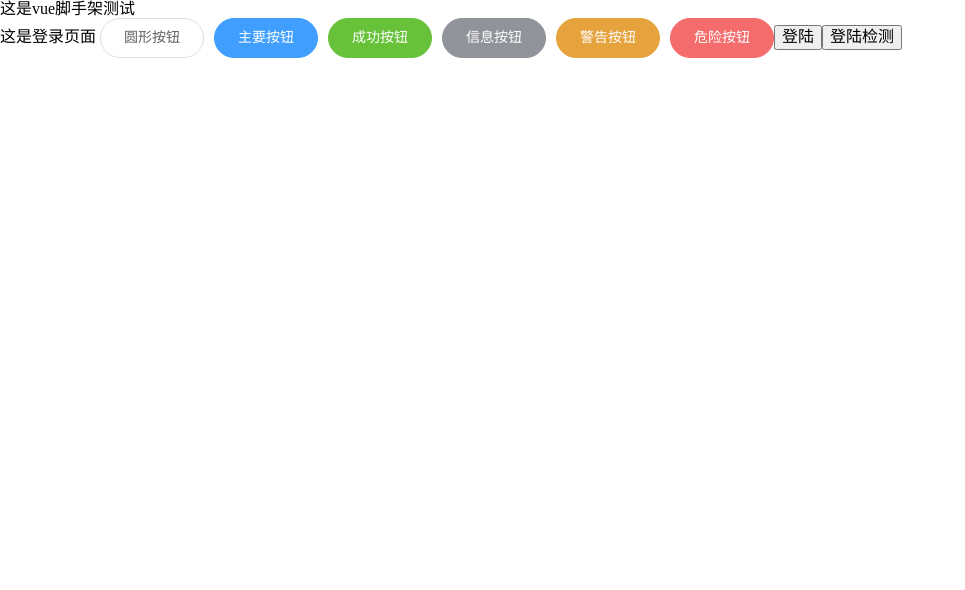
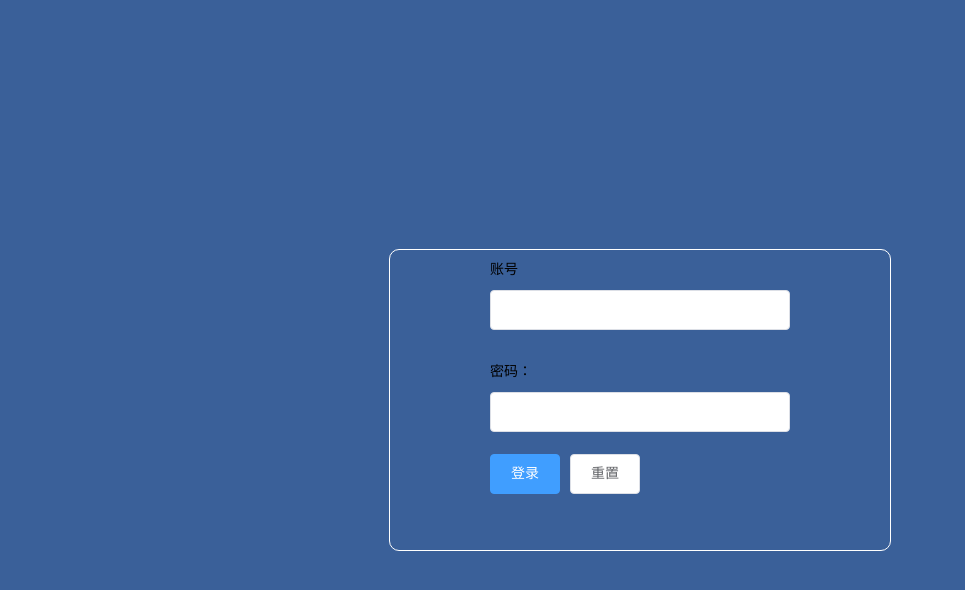
Before and after one commit to bigLxiny/2018227BackstageManagement, a Vue app: page /#/login in a window 1280 px wide. Shown: the top 590 px of the page, without its empty margins (0-965 px from the left). Built offline with nearby package versions, Linux system fonts and the light colour scheme.

Commit message:
登录完成

```diff
--- a/src/component/App.vue
+++ b/src/component/App.vue
@@ -1,20 +1,12 @@
 <template>
-  <div>
-      {{msg}}
-      <router-view></router-view>
-  </div>
+    <!-- 登陆与后台管理页面互相切换 -->
+    <router-view></router-view>
 </template>
 
 <script>
-export default {
-    data(){
-        return{
-            msg:'这是vue脚手架测试'
-        }
+    export default {
     }
-}
 </script>
 
 <style scoped>
-
 </style>
--- /dev/null
+++ b/src/component/admin/Admin.vue
@@ -0,0 +1,24 @@
+<template>
+  <div>
+      <!-- 公共头部 -->
+      <app-header></app-header>
+      <!-- 公共左侧 -->
+      <app-aside></app-aside>
+      <!-- 变化的子页面-->
+      <router-view></router-view>
+  </div>
+</template>
+<script>
+import Header from "./subcom/Header.vue";
+import Aside from "./subcom/Aside.vue";
+export default {
+    //注册子组件
+    components:{
+        appHeader:Header,
+        appAside:Aside
+    }
+}
+</script>
+<style scoped>
+
+</style>
--- /dev/null
+++ b/src/component/admin/shopcart/Shopcart.vue
@@ -0,0 +1,15 @@
+<template>
+  <div>
+      购物车
+  </div>
+</template>
+
+<script>
+export default {
+
+}
+</script>
+
+<style>
+
+</style>
--- /dev/null
+++ b/src/component/admin/subcom/Aside.vue
@@ -0,0 +1,15 @@
+<template>
+  <div>
+      公共左侧组件
+  </div>
+</template>
+
+<script>
+export default {
+
+}
+</script>
+
+<style>
+
+</style>
--- /dev/null
+++ b/src/component/admin/subcom/Header.vue
@@ -0,0 +1,15 @@
+<template>
+  <div>
+      公共头部组件
+  </div>
+</template>
+
+<script>
+export default {
+
+}
+</script>
+
+<style>
+
+</style>
--- a/src/component/login/Login.vue
+++ b/src/component/login/Login.vue
@@ -1,15 +1,23 @@
 <template>
-  <div>
-      {{msg}}
-  <el-button round>圆形按钮</el-button>
-  <el-button type="primary" round>主要按钮</el-button>
-  <el-button type="success" round>成功按钮</el-button>
-  <el-button type="info" round>信息按钮</el-button>
-  <el-button type="warning" round>警告按钮</el-button>
-  <el-button type="danger" round>危险按钮</el-button>
+    <div class="login">
+        <!-- 居中的模态框 -->
+        <section>
+            <el-form :model="ruleForm2" status-icon :rules="rules2" ref="Form" label-width="100px" class="demo-ruleForm">
+                <el-form-item prop="userName">
+                    账号
+                    <el-input type="text" v-model="ruleForm2.uname" auto-complete="off"></el-input>
+                </el-form-item>
+                <el-form-item label="" prop="password">
+                    密码：
+                    <el-input type="password" v-model="ruleForm2.upwd" auto-complete="off"></el-input>
+                </el-form-item>
 
-  <button @click="login">登陆</button>
-        <button @click="isLogin">登陆检测</button>
+                <el-form-item>
+                    <el-button type="primary" @click="submitForm('Form')">登录</el-button>
+                    <el-button @click="resetForm('Form')">重置</el-button>
+                </el-form-item>
+            </el-form>
+        </section>
     </div>
 </template>
 
@@ -18,26 +26,81 @@
 export default {
   data() {
     return {
-                user: {
-                    uname: "admin",
-                    upwd: "123456"
+      ruleForm2: {
+        upwd: "",
+        uname: ""
       },
-                msg:'这是登录页面'
+      //   user: {
+      //     uname: "admin",
+      //     upwd: "123456"
+      //   },
+      //添加校验规则
+      rules2: {
+        uname: [
+          { required: true, message: "请输入用户名", trigger: "blur" }
+        ],
+        upwd: [{ required: true, message: "请输入密码", trigger: "blur" }]
+      }
     };
   },
 
   methods: {
-            // 登陆
+    //   登录方法
     login() {
-                this.$http.post(this.$api.login, this.user)
-                    .then(rsp => alert(rsp.data.message.realname));
+      //   this.$http.post(this.$api.login, this.user).then(rsp => alert(rsp.data.message.realname));
+
+      // console.log(this.ruleForm2);
+      this.$http.post(this.$api.login, this.ruleForm2).then(res => {
+        //   console.log(res);
+        if (res.data.status == 0) {
+        //   this.$alert("登陆成功");
+        //登录成功跳转
+            this.$alert('登录成功','提示',{
+               callback: ()=>{
+                //    保存用户信息
+                   localStorage.setItem('uname', res.data.message.uname);
+                //路由跳转
+                this.$router.push({name:'admin'})
+                }
+            })
+        } else {
+          this.$alert(res.data.message);
+        }
+      });
+    },
+    //点击登录按钮登录处理
+    //  this.$refs用来获取页面中的元素或组件, 这里通过它拿到form表单组件, 调用validate方法, 给所有表单进行校验
+    submitForm(Form) {
+      this.$refs[Form].validate(valid => {
+        if (valid) {
+          this.login();
+        } else {
+          this.$alert("账号或密码不合格!");
+        }
+      });
     },
 
-            // 判断是否已登陆
-            isLogin() {
-                this.$http.get(this.$api.islogin)
-                    .then(rsp => alert(rsp.data.code));
+    //重置按钮处理
+    resetForm(Form) {
+      this.$refs[Form].resetFields();
     }
   }
+};
+</script>
+<style scoped lang='less'>
+.login {
+  height: 100%;
+  background-color: rgb(58, 96, 153);
+  section {
+    width: 400px;
+    height: 300px;
+    margin: 0 auto;
+    padding-right: 100px;
+    position: relative;
+    top: 50%;
+    transform: translateY(-50%);
+    border: 1px solid #fff;
+    border-radius: 10px;
   }
-</script>
+}
+</style>
--- /dev/null
+++ b/src/less/index.css
@@ -0,0 +1,5 @@
+body,
+html {
+  height: 100%;
+}
+/*# sourceMappingURL=./index.css.map */
--- /dev/null
+++ b/src/less/index.less
@@ -0,0 +1,3 @@
+body,html{
+    height: 100%;
+}
--- a/src/main.js
+++ b/src/main.js
@@ -21,7 +21,7 @@ axios.defaults.withCredentials=true;
 Vue.prototype.$http=axios;
 Vue.prototype.$api=api;
 
-
+import './less/index.less'
 Vue.use(ElementUI)
 
 new Vue({
--- a/src/router/index.js
+++ b/src/router/index.js
@@ -3,14 +3,19 @@ import Vue from 'vue'
 import VueRouter from 'vue-router' // 这是基于vue的一个插件
 
 import Login from '../component/login/Login.vue'
-import Register from '../component/register/Register.vue'
+import Admin from '../component/admin/Admin.vue'
+import Shopcart from '../component/admin/shopcart/Shopcart.vue'
 
 Vue.use(VueRouter)
-
+//购物车页面路由配置
+const shopcart=[
+    // 子路由path不加/ 自动拼接父路由path
+    { name: 'shopcart', path: 'shopcart', component: Shopcart }
+]
 // 导出路由实例
 export default new VueRouter({
     routes: [
         { name: 'login', path: '/login', component: Login },
-        { name: 'register', path: '/register', component: Register }
+        { name: 'admin', path: '/admin', component: Admin, children: [...shopcart] },
     ]
 })
```
Also changed, not shown: 1 other file (tests, documents, lock files or other folders). Lines whose indentation alone changed are shown as unchanged.
